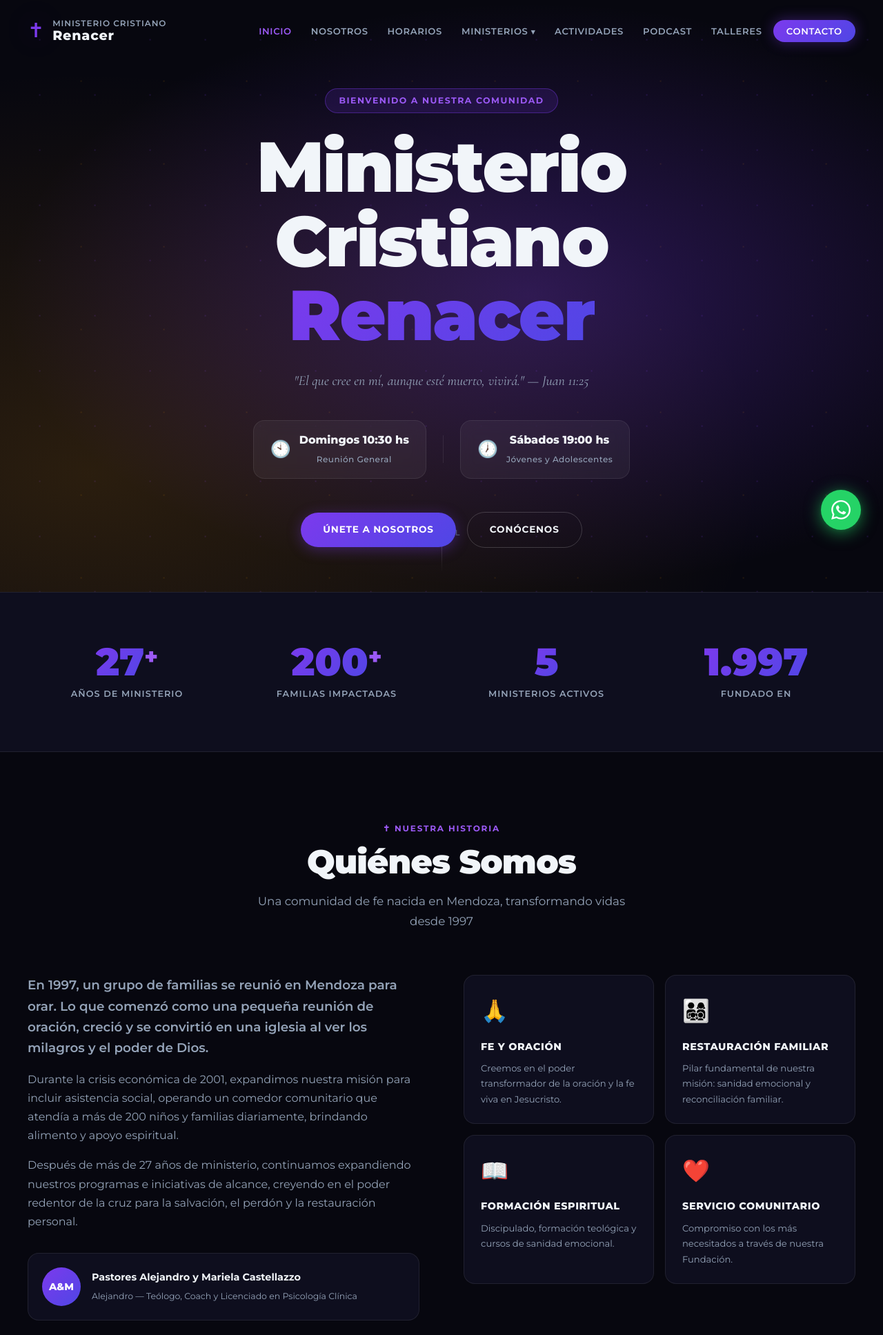
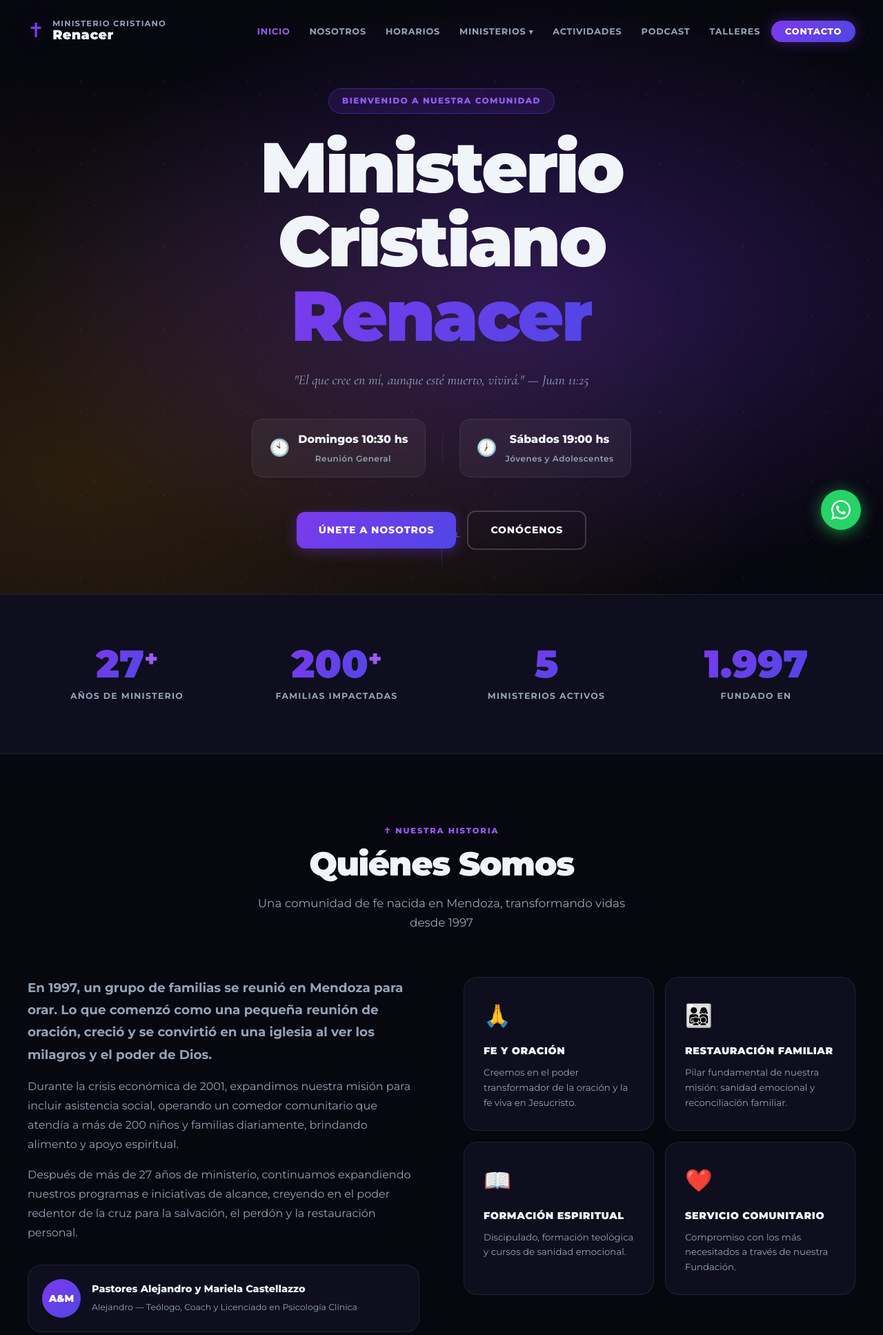
Before and after one commit to EstebanCastellazzo/ministerio-renacer, a PHP site: page / in a window 1280 px wide. Shown: the top 1935 px of the page at 69% size. Run offline with PHP 8.4, Linux system fonts and the light colour scheme.

Commit message:
style: modernizar estética al estilo TodoOficio manteniendo colores de Renacer
- Botones CTA: border-radius 12px (de 40px pill a rectangular redondeado)
- Tarjetas: border-radius 20px con sombras más pronunciadas en hover
- Tipografía: font-weight 900 en títulos/headings, letter-spacing ajustado
- Labels y tags: font-weight 800, letter-spacing más marcado
- Variables CSS: nuevo --radius-btn: 12px para CTAs, --radius-lg: 20px para cards
- Sombras: shadow-card y shadow-card-hover más profundas
- Espaciado de línea: line-height 1.75 en párrafos para mayor legibilidad
- Mantenidos todos los colores (púrpura primario, dorado secundario, fondo oscuro)

https://claude.ai/code/session_01CkfZdeiRMkxX1kUjBAvjKZ

```diff
--- a/css/style.css
+++ b/css/style.css
@@ -31,15 +31,17 @@
   --font-main: 'Montserrat', sans-serif;
   --font-serif: 'Cormorant Garamond', serif;
 
-  --radius-sm: 8px;
+  /* Border radius — TodoOficio style: cards more rounded, buttons rectangular */
+  --radius-sm: 10px;
   --radius-md: 16px;
-  --radius-lg: 24px;
+  --radius-lg: 20px;
   --radius-xl: 40px;
+  --radius-btn: 12px;
 
   --shadow-glow-purple: 0 0 40px rgba(124, 58, 237, 0.4);
   --shadow-glow-gold: 0 0 40px rgba(245, 158, 11, 0.4);
-  --shadow-card: 0 4px 24px rgba(0,0,0,0.4);
-  --shadow-card-hover: 0 12px 48px rgba(124, 58, 237, 0.25);
+  --shadow-card: 0 8px 32px rgba(0,0,0,0.5);
+  --shadow-card-hover: 0 20px 60px rgba(124, 58, 237, 0.3);
 
   --transition: 0.3s cubic-bezier(0.4, 0, 0.2, 1);
   --transition-slow: 0.6s cubic-bezier(0.4, 0, 0.2, 1);
@@ -160,17 +162,17 @@ button { cursor: pointer; border: none; background: none; font-family: inherit;
 }
 
 .logo-main {
-  font-size: 0.75rem;
-  font-weight: 600;
-  letter-spacing: 0.08em;
+  font-size: 0.72rem;
+  font-weight: 700;
+  letter-spacing: 0.1em;
   text-transform: uppercase;
   color: var(--color-text-muted);
 }
 
 .logo-sub {
   font-size: 1.2rem;
-  font-weight: 800;
-  letter-spacing: 0.04em;
+  font-weight: 900;
+  letter-spacing: 0.02em;
   color: var(--color-text);
 }
 
@@ -182,9 +184,9 @@ button { cursor: pointer; border: none; background: none; font-family: inherit;
 
 .nav-link {
   padding: 0.5rem 0.75rem;
-  font-size: 0.82rem;
-  font-weight: 600;
-  letter-spacing: 0.05em;
+  font-size: 0.8rem;
+  font-weight: 700;
+  letter-spacing: 0.06em;
   text-transform: uppercase;
   color: var(--color-text-muted);
   border-radius: var(--radius-sm);
@@ -198,8 +200,9 @@ button { cursor: pointer; border: none; background: none; font-family: inherit;
 .nav-cta {
   background: var(--gradient-primary) !important;
   color: white !important;
-  padding: 0.5rem 1.2rem !important;
+  padding: 0.5rem 1.25rem !important;
   border-radius: var(--radius-xl) !important;
+  font-weight: 800 !important;
   box-shadow: 0 0 20px rgba(124,58,237,0.4);
 }
 
@@ -308,11 +311,11 @@ button { cursor: pointer; border: none; background: none; font-family: inherit;
   background: rgba(124, 58, 237, 0.15);
   border: 1px solid rgba(124, 58, 237, 0.4);
   color: var(--color-primary-light);
-  font-size: 0.78rem;
-  font-weight: 700;
+  font-size: 0.75rem;
+  font-weight: 800;
   letter-spacing: 0.12em;
   text-transform: uppercase;
-  padding: 0.4rem 1.2rem;
+  padding: 0.45rem 1.2rem;
   border-radius: var(--radius-xl);
   margin-bottom: 1.5rem;
 }
@@ -322,7 +325,7 @@ button { cursor: pointer; border: none; background: none; font-family: inherit;
   font-weight: 900;
   line-height: 1.05;
   margin-bottom: 1.5rem;
-  letter-spacing: -0.02em;
+  letter-spacing: -0.03em;
 }
 
 .gradient-text {
@@ -338,6 +341,7 @@ button { cursor: pointer; border: none; background: none; font-family: inherit;
   color: var(--color-text-muted);
   font-style: italic;
   margin-bottom: 2.5rem;
+  line-height: 1.6;
 }
 
 .hero-schedule {
@@ -373,7 +378,7 @@ button { cursor: pointer; border: none; background: none; font-family: inherit;
 .schedule-card small {
   font-size: 0.75rem;
   color: var(--color-text-muted);
-  font-weight: 500;
+  font-weight: 600;
   letter-spacing: 0.04em;
 }
 
@@ -392,7 +397,7 @@ button { cursor: pointer; border: none; background: none; font-family: inherit;
   transform: translateX(-50%);
   display: flex; flex-direction: column; align-items: center; gap: 0.5rem;
   color: var(--color-text-faint);
-  font-size: 0.7rem; font-weight: 600;
+  font-size: 0.7rem; font-weight: 700;
   letter-spacing: 0.15em; text-transform: uppercase;
   animation: bounce-hint 2s ease-in-out infinite;
 }
@@ -407,15 +412,15 @@ button { cursor: pointer; border: none; background: none; font-family: inherit;
   50% { transform: translateX(-50%) translateY(6px); }
 }
 
-/* === BUTTONS === */
+/* === BUTTONS — TodoOficio style: border-radius: 12px para CTAs === */
 .btn {
   display: inline-flex; align-items: center; gap: 0.5rem;
-  padding: 0.85rem 2rem;
-  font-size: 0.85rem;
-  font-weight: 700;
+  padding: 0.9rem 2rem;
+  font-size: 0.88rem;
+  font-weight: 800;
   letter-spacing: 0.06em;
   text-transform: uppercase;
-  border-radius: var(--radius-xl);
+  border-radius: var(--radius-btn);
   transition: var(--transition);
   cursor: pointer;
   white-space: nowrap;
@@ -429,13 +434,14 @@ button { cursor: pointer; border: none; background: none; font-family: inherit;
 
 .btn-primary:hover {
   transform: translateY(-3px);
-  box-shadow: 0 8px 30px rgba(124, 58, 237, 0.55);
+  box-shadow: 0 10px 35px rgba(124, 58, 237, 0.55);
+  color: white;
 }
 
 .btn-ghost {
   background: transparent;
   color: var(--color-text);
-  border: 1.5px solid var(--color-border-hover);
+  border: 2px solid var(--color-border-hover);
 }
 
 .btn-ghost:hover {
@@ -499,9 +505,9 @@ button { cursor: pointer; border: none; background: none; font-family: inherit;
 }
 
 .stat-item p {
-  font-size: 0.8rem;
-  font-weight: 600;
-  letter-spacing: 0.08em;
+  font-size: 0.78rem;
+  font-weight: 700;
+  letter-spacing: 0.1em;
   text-transform: uppercase;
   color: var(--color-text-muted);
   margin-top: 0.5rem;
@@ -517,9 +523,9 @@ button { cursor: pointer; border: none; background: none; font-family: inherit;
 
 .section-tag {
   display: inline-block;
-  font-size: 0.75rem;
-  font-weight: 700;
-  letter-spacing: 0.15em;
+  font-size: 0.72rem;
+  font-weight: 800;
+  letter-spacing: 0.16em;
   text-transform: uppercase;
   color: var(--color-primary-light);
   margin-bottom: 0.75rem;
@@ -528,7 +534,7 @@ button { cursor: pointer; border: none; background: none; font-family: inherit;
 .section-title {
   font-size: clamp(2rem, 5vw, 3rem);
   font-weight: 900;
-  letter-spacing: -0.02em;
+  letter-spacing: -0.03em;
   line-height: 1.1;
   margin-bottom: 1rem;
 }
@@ -552,7 +559,7 @@ button { cursor: pointer; border: none; background: none; font-family: inherit;
 
 .nosotros-lead {
   font-size: 1.15rem;
-  font-weight: 600;
+  font-weight: 700;
   color: var(--color-text);
   margin-bottom: 1.25rem;
   line-height: 1.65;
@@ -561,6 +568,7 @@ button { cursor: pointer; border: none; background: none; font-family: inherit;
 .nosotros-content p {
   color: var(--color-text-muted);
   margin-bottom: 1rem;
+  line-height: 1.75;
 }
 
 .pastors-card {
@@ -568,7 +576,7 @@ button { cursor: pointer; border: none; background: none; font-family: inherit;
   background: var(--color-surface);
   border: 1px solid var(--color-border);
   padding: 1.25rem;
-  border-radius: var(--radius-md);
+  border-radius: var(--radius-lg);
   margin-top: 2rem;
   transition: var(--transition);
 }
@@ -583,11 +591,11 @@ button { cursor: pointer; border: none; background: none; font-family: inherit;
   background: var(--gradient-primary);
   border-radius: 50%;
   display: flex; align-items: center; justify-content: center;
-  font-weight: 800; font-size: 0.9rem; color: white;
+  font-weight: 900; font-size: 0.9rem; color: white;
   flex-shrink: 0;
 }
 
-.pastors-info strong { display: block; font-size: 0.9rem; font-weight: 700; }
+.pastors-info strong { display: block; font-size: 0.9rem; font-weight: 800; }
 .pastors-info small { font-size: 0.78rem; color: var(--color-text-muted); }
 
 .nosotros-pillars {
@@ -597,14 +605,14 @@ button { cursor: pointer; border: none; background: none; font-family: inherit;
 .pillar-card {
   background: var(--color-surface);
   border: 1px solid var(--color-border);
-  padding: 1.5rem;
-  border-radius: var(--radius-md);
+  padding: 1.75rem;
+  border-radius: var(--radius-lg);
   transition: var(--transition);
 }
 
 .pillar-card:hover {
   border-color: var(--color-primary);
-  transform: translateY(-4px);
+  transform: translateY(-6px);
   box-shadow: var(--shadow-card-hover);
 }
 
@@ -612,13 +620,13 @@ button { cursor: pointer; border: none; background: none; font-family: inherit;
 
 .pillar-card h3 {
   font-size: 0.9rem;
-  font-weight: 800;
+  font-weight: 900;
   margin-bottom: 0.5rem;
   text-transform: uppercase;
   letter-spacing: 0.04em;
 }
 
-.pillar-card p { font-size: 0.82rem; color: var(--color-text-muted); }
+.pillar-card p { font-size: 0.83rem; color: var(--color-text-muted); line-height: 1.65; }
 
 /* === HORARIOS === */
 .horarios {
```
Also changed, not shown: other parts of css/style.css (+75 -57 lines).
